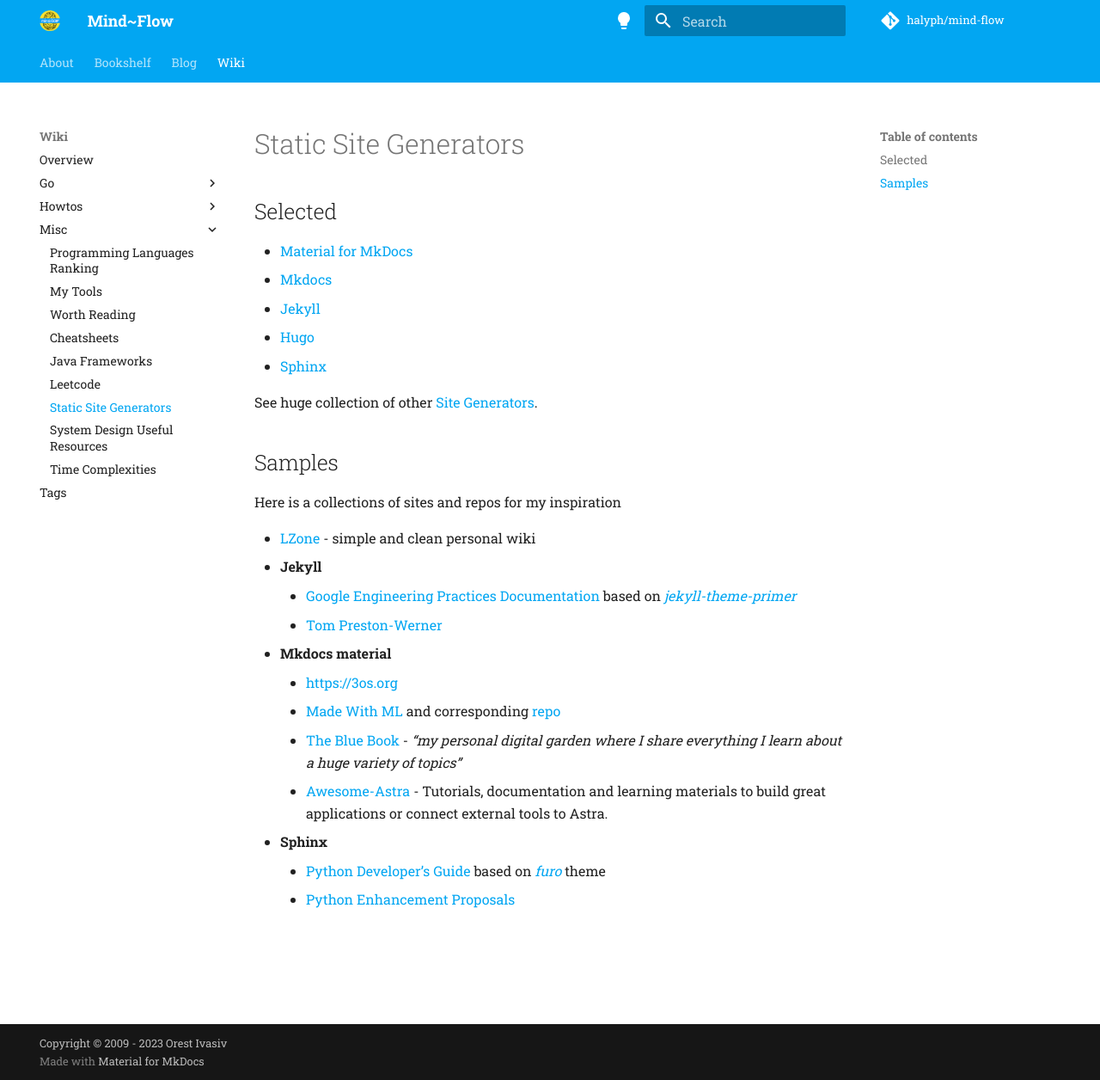
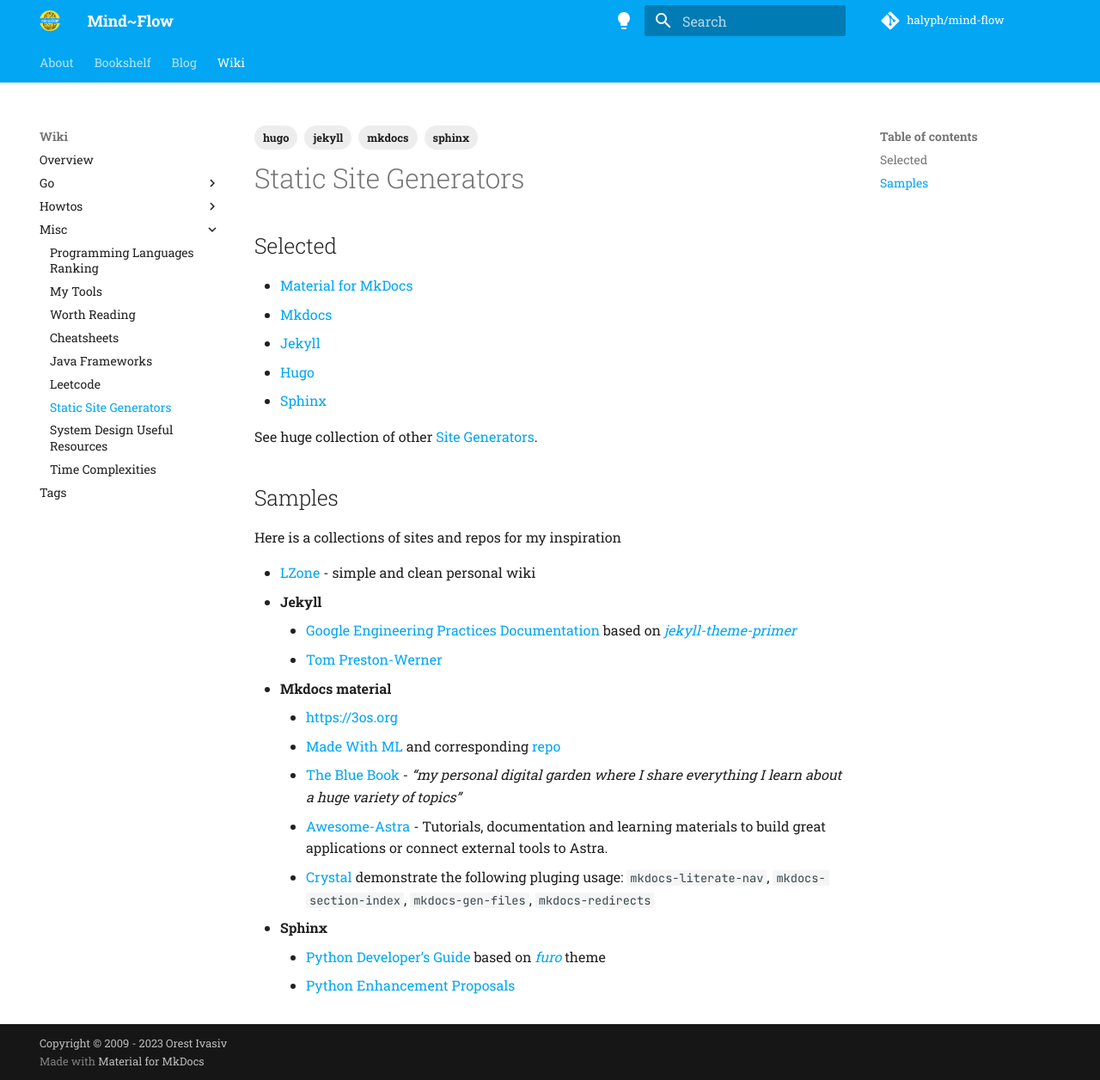
Before and after one commit to halyph/mind-flow, an MkDocs documentation site: the page built from docs/wiki/misc/site-generators.md, in a window 1280 px wide and 1256 px high. Shown: the whole window at 86% size. Built offline with MkDocs 1.6.1 and Material for MkDocs 9.7.7, drawn with Linux system fonts in a browser that asks for light colours; comment, search, counter and statistics services are not loaded.

Commit message:
upd mkdocs wiki

```diff
--- a/docs/wiki/misc/site-generators.md
+++ b/docs/wiki/misc/site-generators.md
@@ -1,3 +1,11 @@
+---
+tags:
+  - mkdocs
+  - jekyll
+  - hugo
+  - sphinx
+---
+
 # Static Site Generators
 
 ## Selected
@@ -23,6 +31,7 @@ Here is a collections of sites and repos for my inspiration
   - [Made With ML](https://madewithml.com) and corresponding [repo](https://github.com/GokuMohandas/mlops-course)
   - [The Blue Book](https://lyz-code.github.io/blue-book/) - *"my personal digital garden where I share everything I learn about a huge variety of topics"*
   - [Awesome-Astra](https://awesome-astra.github.io/docs/pages/develop/languages/java/) - Tutorials, documentation and learning materials to build great applications or connect external tools to Astra.
+  - [Crystal](https://oprypin.github.io/crystal-book/syntax_and_semantics/literals/) demonstrate the following pluging usage: `mkdocs-literate-nav`, `mkdocs-section-index`, `mkdocs-gen-files`, `mkdocs-redirects`
 - **Sphinx**
   - [Python Developer’s Guide](https://devguide.python.org) based on *[furo](https://github.com/pradyunsg/furo)* theme
   - [Python Enhancement Proposals](https://peps.python.org)
```
Also changed, not shown: docs/wiki/howtos/mkdocs.md (+4 -0 lines).
